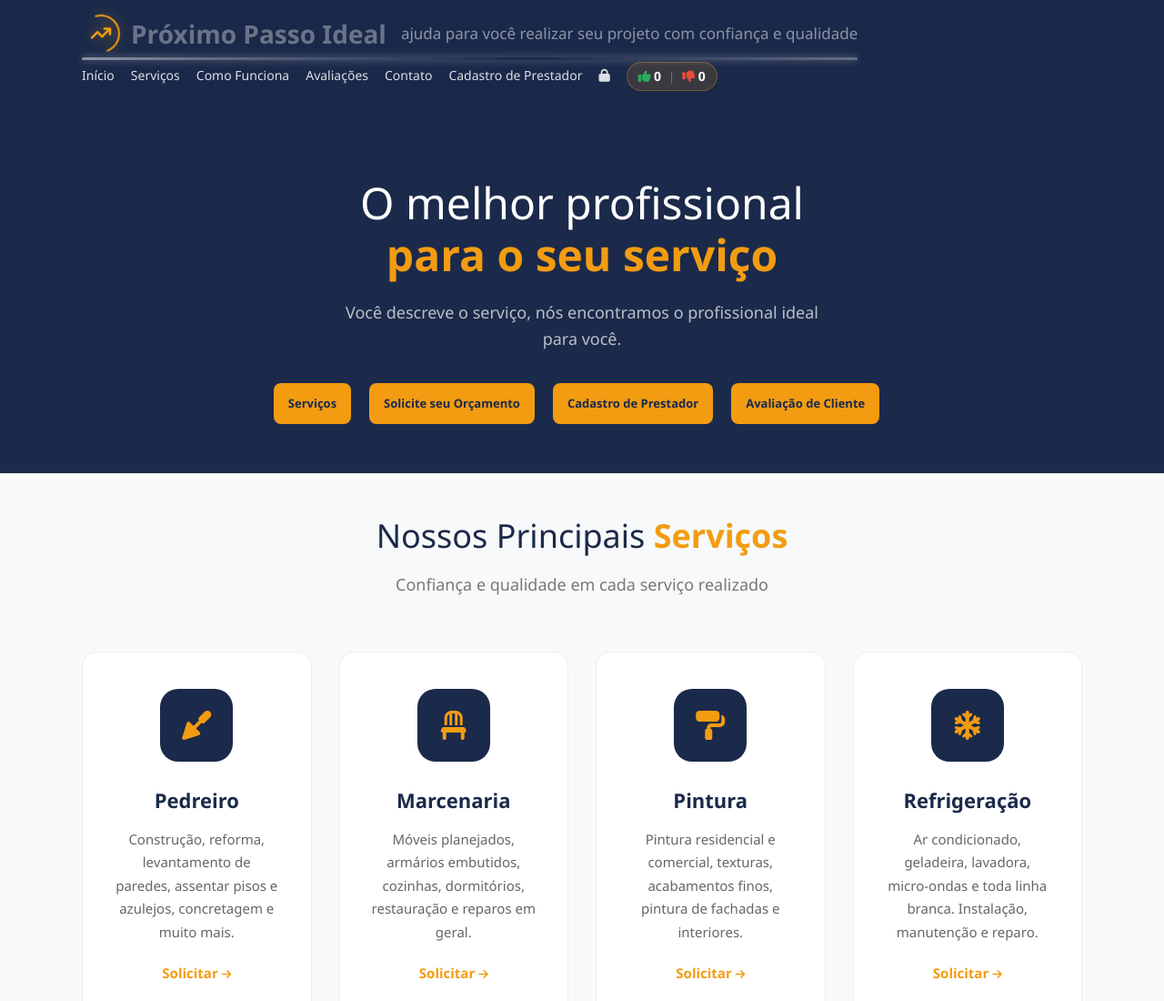
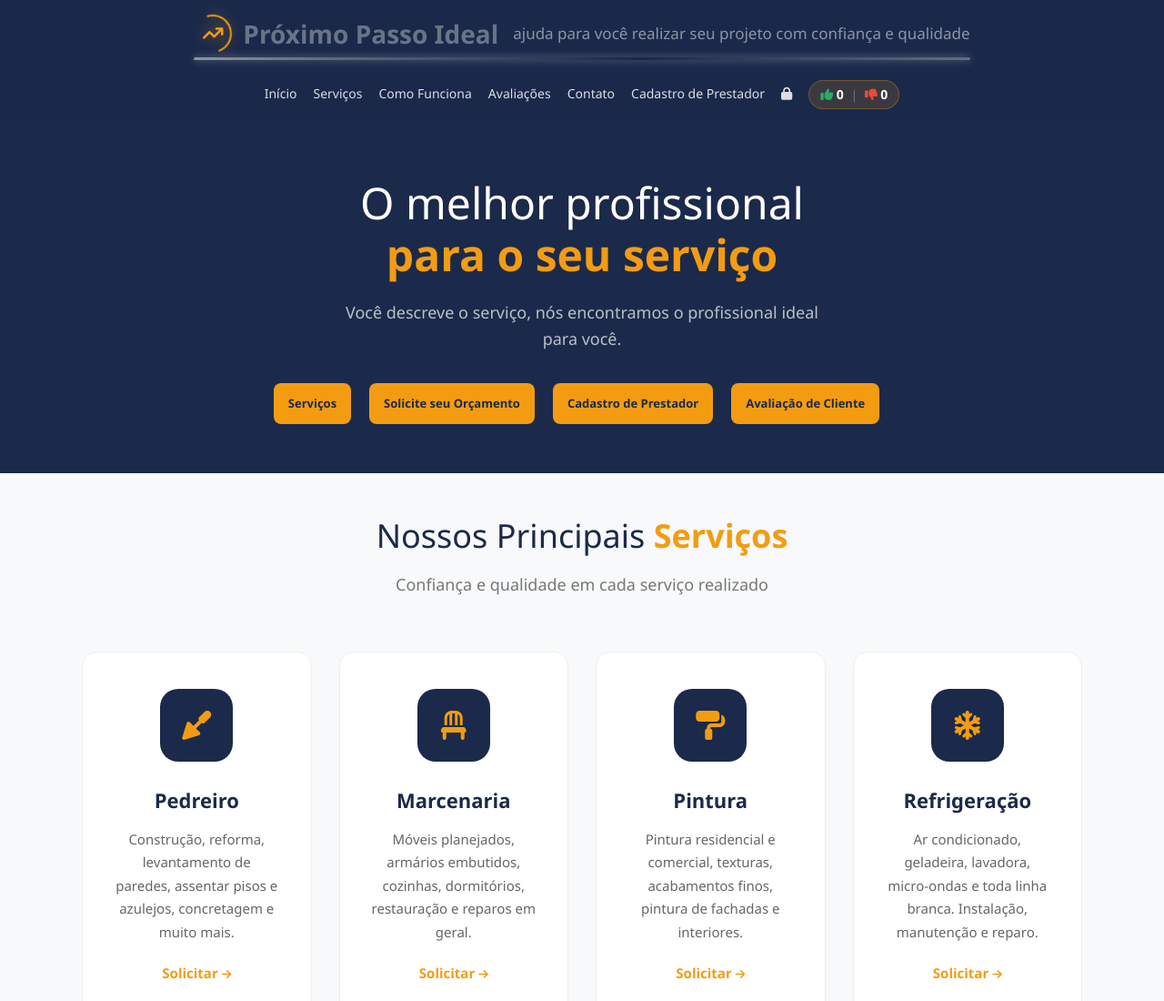
Before and after one commit to Recruta777/proximo-passo-ideal, a website: page index.html in a window 1280 px wide. Shown: the top 1100 px of the page at 91% size. Drawn offline with Linux system fonts and the light colour scheme.

Commit message:
centraliza header com logo e nav

```diff
--- a/css/style.css
+++ b/css/style.css
@@ -35,9 +35,10 @@ body {
 
 .header .container {
     display: flex;
-    justify-content: space-between;
+    justify-content: center;
     align-items: center;
     flex-wrap: wrap;
+    gap: 20px;
 }
 
 .logo {
```
